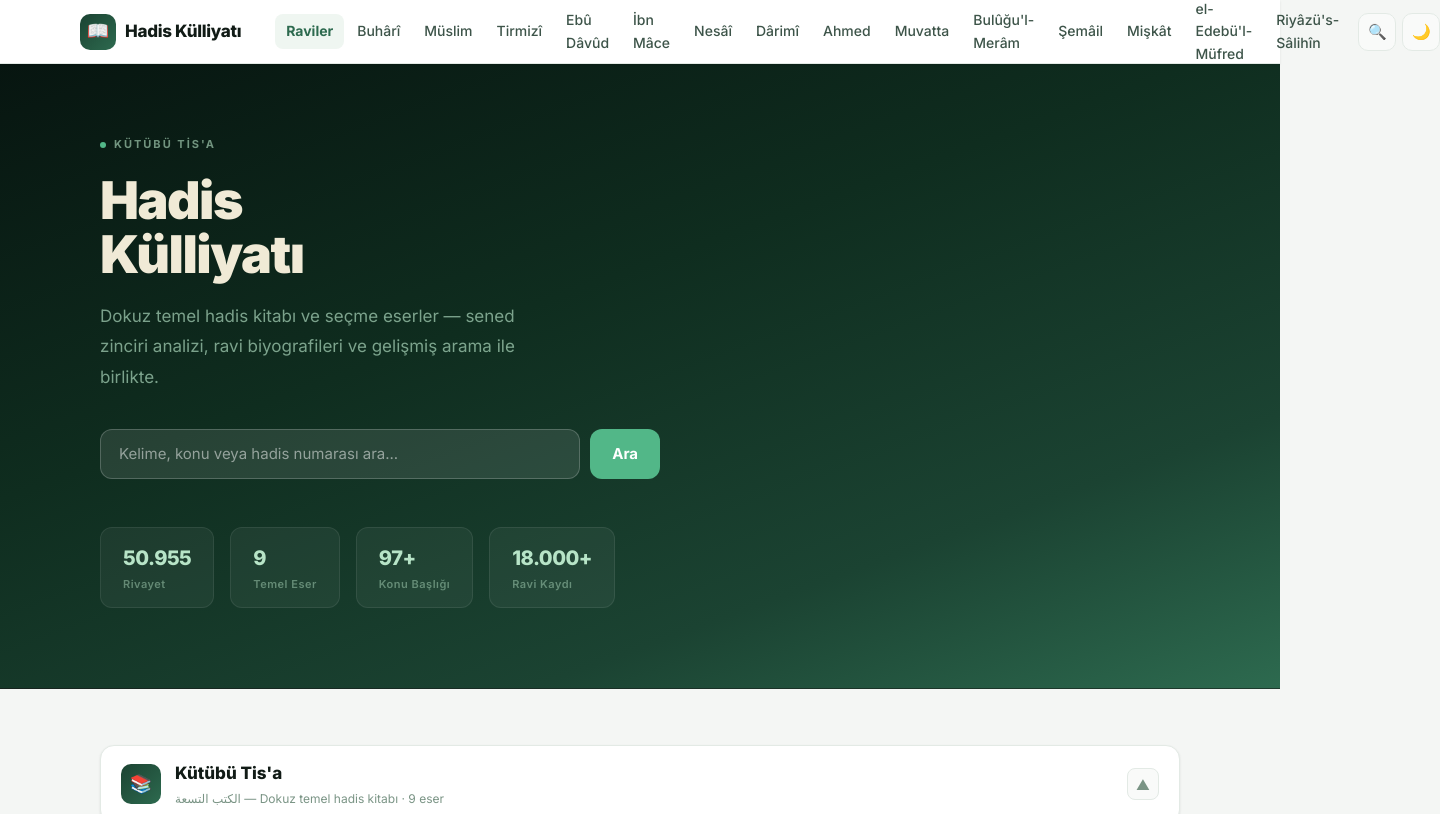
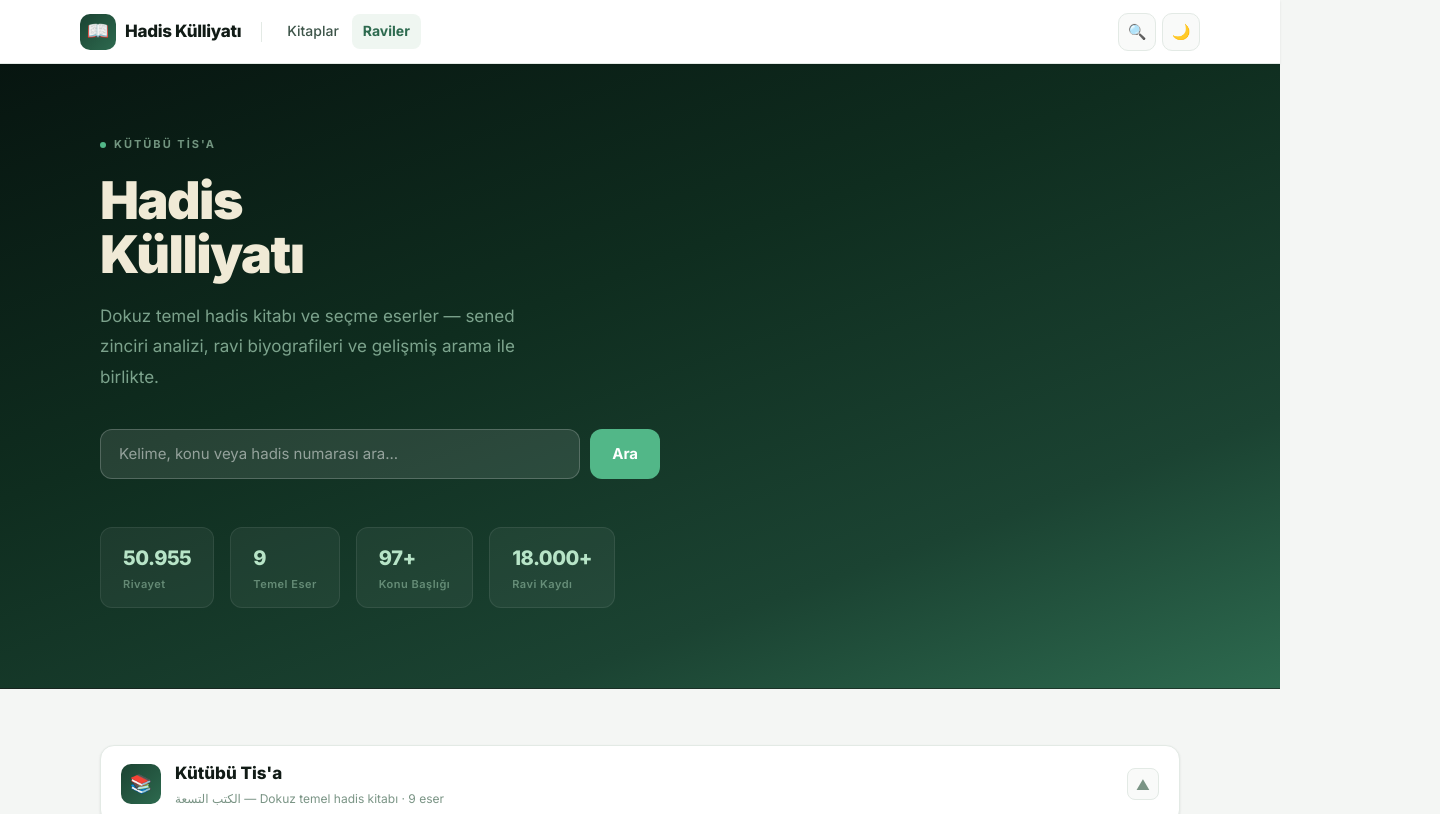
Before and after one commit to zorsez25-lab/hadis-web, a Next.js app: page / in a window 1280 px wide. Shown: the top 814 px of the page, 1440 px wide, since content can reach past the window. Built offline with nearby package versions, Linux system fonts and the light colour scheme; a web font is replaced by a local one.

Commit message:
Navbar sadece Kitaplar ve Raviler linkleri kaldi

```diff
--- a/components/Navbar.tsx
+++ b/components/Navbar.tsx
@@ -3,22 +3,6 @@
 import { useRouter } from 'next/navigation';
 import { useState, useEffect } from 'react';
 
-const KITAPLAR_NAV = [
-  { slug: 'bukhari', label: 'Buhârî' },
-  { slug: 'muslim', label: 'Müslim' },
-  { slug: 'tirmizi', label: 'Tirmizî' },
-  { slug: 'ebudavud', label: 'Ebû Dâvûd' },
-  { slug: 'ibnmace', label: 'İbn Mâce' },
-  { slug: 'nesai', label: 'Nesâî' },
-  { slug: 'darimi', label: 'Dârimî' },
-  { slug: 'ahmed', label: 'Ahmed' },
-  { slug: 'malik', label: 'Muvatta' },
-  { slug: 'bulugh', label: 'Bulûğu\'l-Merâm' },
-  { slug: 'semail', label: 'Şemâil' },
-  { slug: 'mishkat', label: 'Mişkât' },
-  { slug: 'edeblmufrad', label: 'el-Edebü\'l-Müfred' },
-  { slug: 'riyazussalihin', label: 'Riyâzü\'s-Sâlihîn' },
-];
 
 export default function Navbar() {
   const router = useRouter();
@@ -83,8 +67,8 @@
 
           {/* Nav links - desktop */}
           <div className="navbar-links" style={{ display: 'flex', gap: 2, flex: 1, alignItems: 'center' }}>
+            <NavLink href="/" label="Kitaplar" />
             <NavLink href="/raviler" label="Raviler" accent />
-            {KITAPLAR_NAV.map(k => <NavLink key={k.slug} href={`/${k.slug}`} label={k.label} />)}
           </div>
 
           {/* Spacer on mobile */}
@@ -174,11 +158,8 @@
 
             {/* Links */}
             <div style={{ display: 'flex', flexDirection: 'column', gap: 4 }}>
+              <MobileLink href="/" label="Kitaplar" onClick={() => setMenuOpen(false)} />
               <MobileLink href="/raviler" label="Raviler" onClick={() => setMenuOpen(false)} accent />
-              <div style={{ height: 1, background: 'var(--border)', margin: '8px 0' }} />
-              {KITAPLAR_NAV.map(k => (
-                <MobileLink key={k.slug} href={`/${k.slug}`} label={k.label} onClick={() => setMenuOpen(false)} />
-              ))}
             </div>
           </div>
         </div>
```
